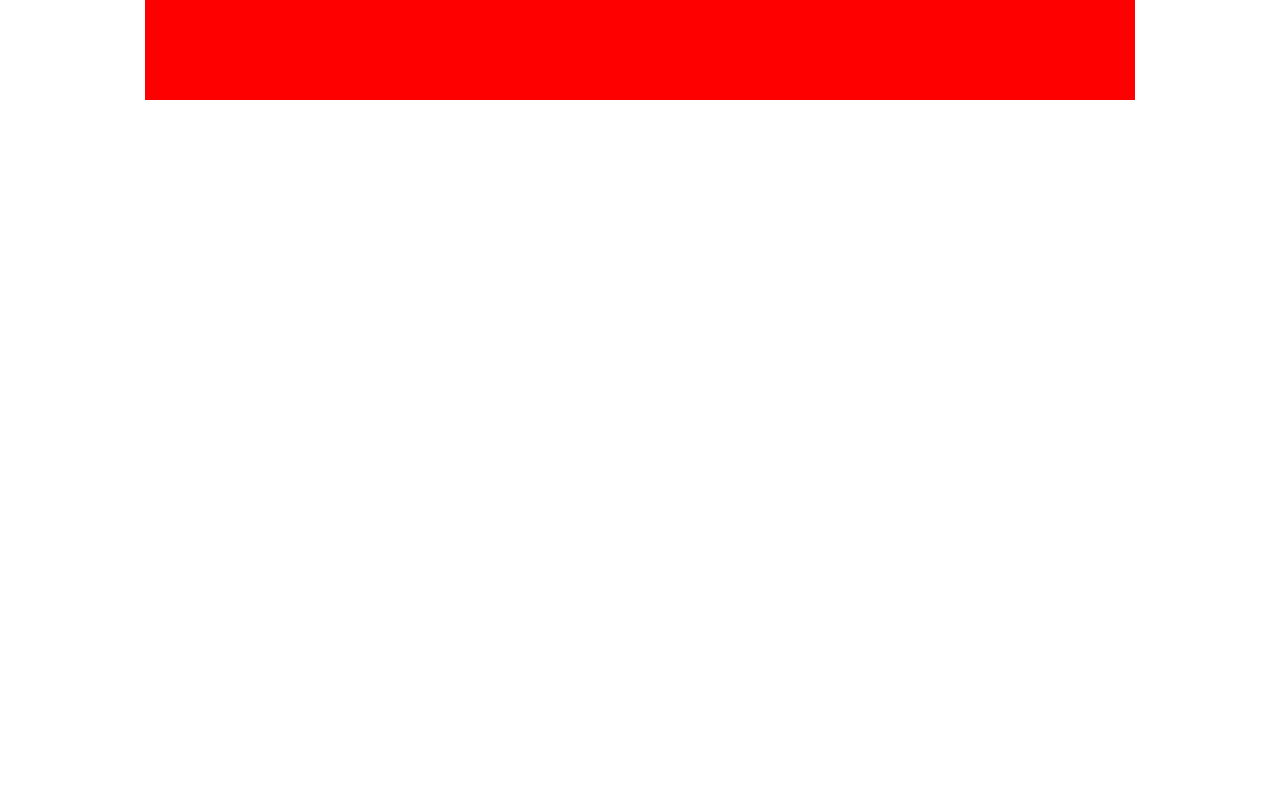
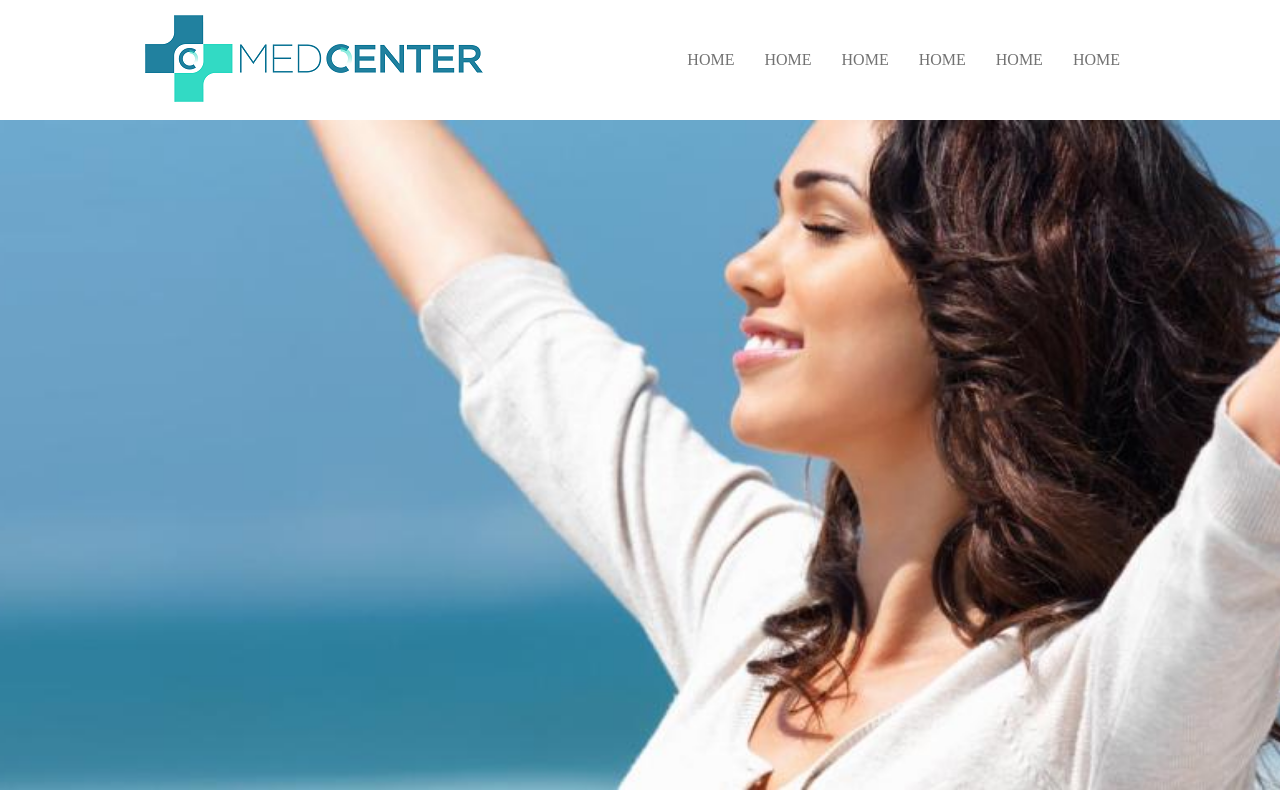
Before and after one commit to samara-maia/MediCenter, a plain HTML site: page index.html in a window 1280 px wide. Drawn offline with Linux system fonts and the light colour scheme.

Commit message:
fix:adicionado mais divs

```diff
--- a/assets/css/template.css
+++ b/assets/css/template.css
@@ -5,9 +5,46 @@ body{
 header {
     display: flex;
     justify-content: center;
+    height: 120px;
 }
 .container{
+    display: flex;
+    justify-content: space-between;
     width: 990px;
-    height: 100px;
-    background-color: #ff0000;
+   }
+.logo {
+    display: flex;
+    align-items: center;
 }
+.menu{
+    display: flex;
+    align-items: center;
+}
+nav ul,
+nav li{
+    list-style: none;
+    margin: 0;
+    padding: 0;
+}
+nav ul {
+    display: flex;
+}
+nav a {
+    display: block;
+    padding: 15px;
+    text-decoration: none;
+    text-transform: uppercase;
+    color: #727272;
+    font-size: Arial;
+}
+nav .activer a,
+nav a:hover {
+    background-color: #39aae1;
+    color: #FFFFFF;
+}
+#banner{
+    background-image: url('../images/img1.jpg');
+    background-position: center;
+    background-size: cover;
+    height: 670px;
+}
--- a/index.html
+++ b/index.html
@@ -11,12 +11,24 @@
     <header>
         <div class="container">
             <div class="logo">
-
+                <a href=""><img src="assets/images/medcenter-logo.png" /></a>
             </div>
             <div class="menu">
-
+                <nav>
+                    <ul>
+                        <li class="active"><a href="">HOME</a></li>
+                        <li><a href="">HOME</a></li>
+                        <li><a href="">HOME</a></li>
+                        <li><a href="">HOME</a></li>
+                        <li><a href="">HOME</a></li>
+                        <li><a href="">HOME</a></li>
+                    </ul>
+                </nav>
             </div>
         </div>
     </header>
+    <section id="banner">
+
+    </section>
 </body>
 </html>
```
Also changed, not shown: assets/images/Medicenter-logo-800X400.jpg (added), assets/images/image_03.jpg (added), assets/images/img1.jpg (added), assets/images/medcenter-logo.png (added), assets/images/png-clipart-medicenter-soldotna-health-care-surgery-medicine-others-blue-angle.png (added), assets/medcenter-logo.png (added).
